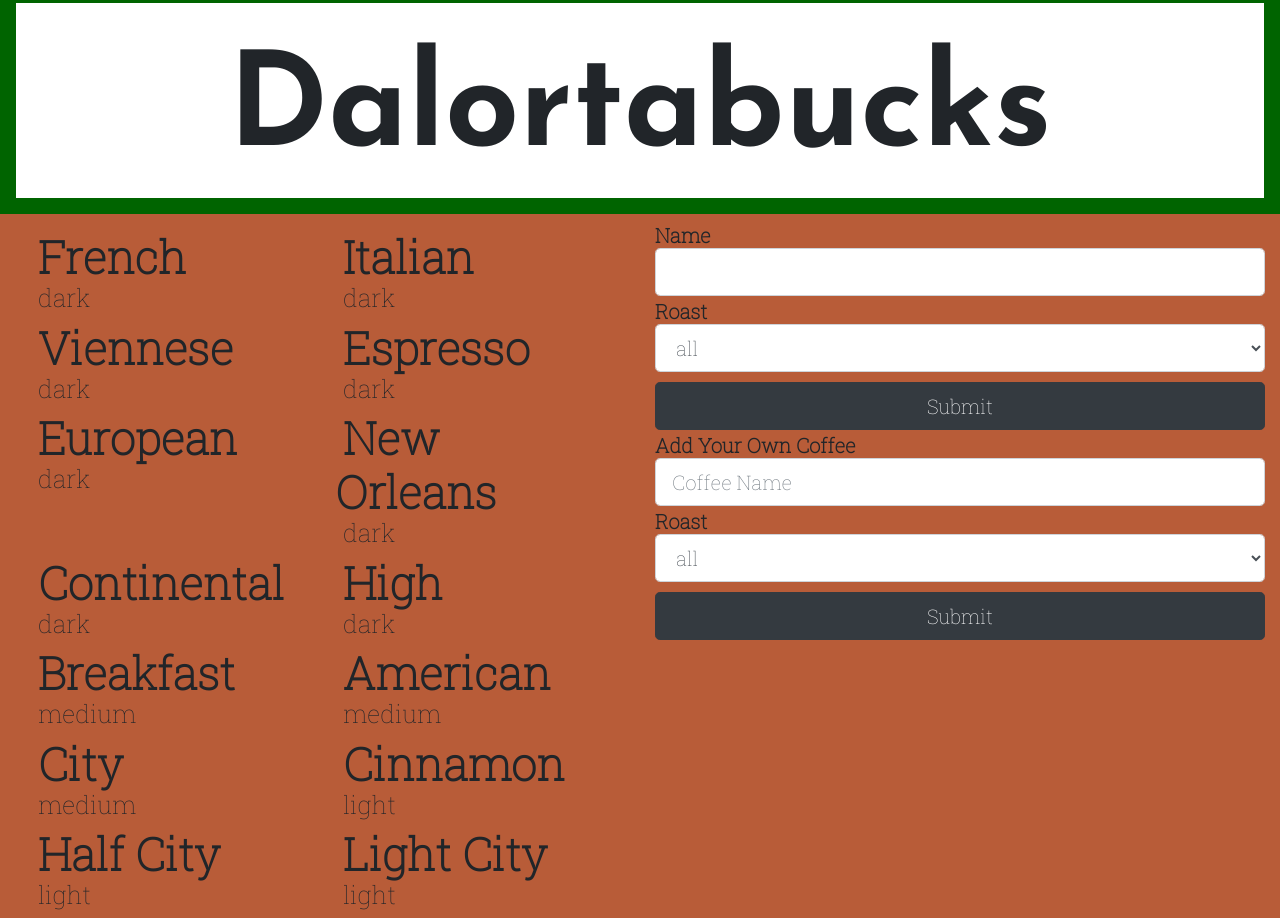
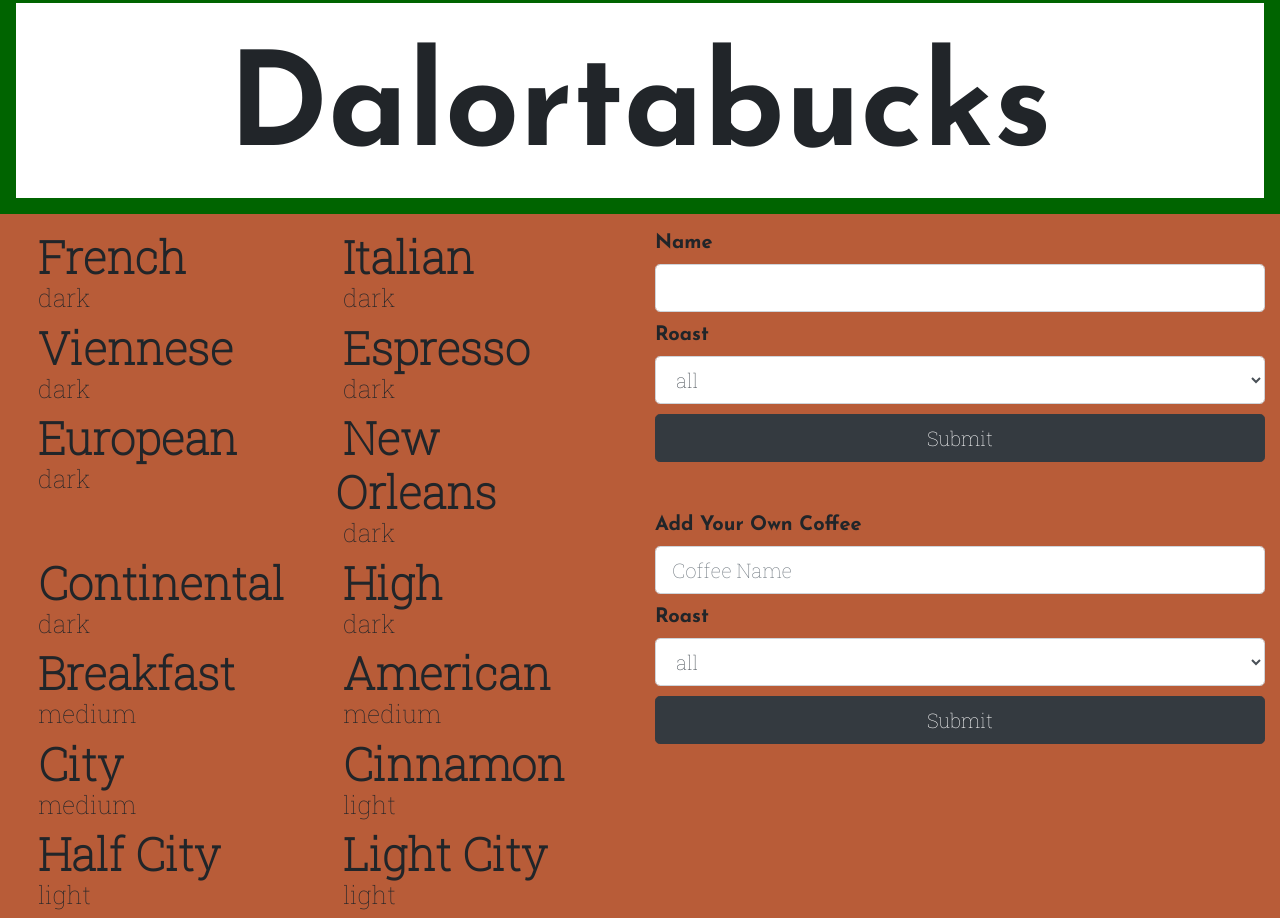
Before and after one commit to dallas-horta-coffee-project/kevin-jackie-coffee-project, a plain HTML site: page index.html in a window 1280 px wide. Shown: the part 798-1717 px from the top of the page. Drawn offline with nearby package versions, Linux system fonts and the light colour scheme.

Commit message:
added more style to the form labels

```diff
--- a/index.html
+++ b/index.html
@@ -81,10 +81,10 @@
 
         <div class="column col-lg-6 search-navigator pt-3">
             <form>
-	            <label for="search-area">Name</label>
+	            <label class="form-labels py-2" for="search-area">Name</label>
 	            <input type="text" class="form-control form-control-lg" id="search-area">
 	            <br>
-                <label for="roast-selection">Roast</label>
+                <label class="form-labels py-2" for="roast-selection">Roast</label>
                 <select class="form-control form-control-lg" id="roast-selection">
 	                <option>all</option>
                     <option>light</option>
@@ -97,10 +97,10 @@
 	        <form action=""></form>
 			<br>
 			<form>
-				<label for="input-area">Add Your Own Coffee</label>
+				<label class="form-labels pt-5 pb-2" for="input-area">Add Your Own Coffee</label>
 				<input type="text" class="form-control form-control-lg" id="input-area" placeholder="Coffee Name">
 				<br>
-				<label for="roast-selection">Roast</label>
+				<label class="form-labels py-2" for="roast-selection">Roast</label>
 				<select class="form-control form-control-lg" id="roast-type">
 					<option>all</option>
 					<option>light</option>
--- a/style.css
+++ b/style.css
@@ -127,3 +127,8 @@ td {
 	position: relative;
 
 }
+
+.form-labels {
+	font-family: 'Josefin Sans', sans-serif;
+	font-weight: bolder;
+}
```
